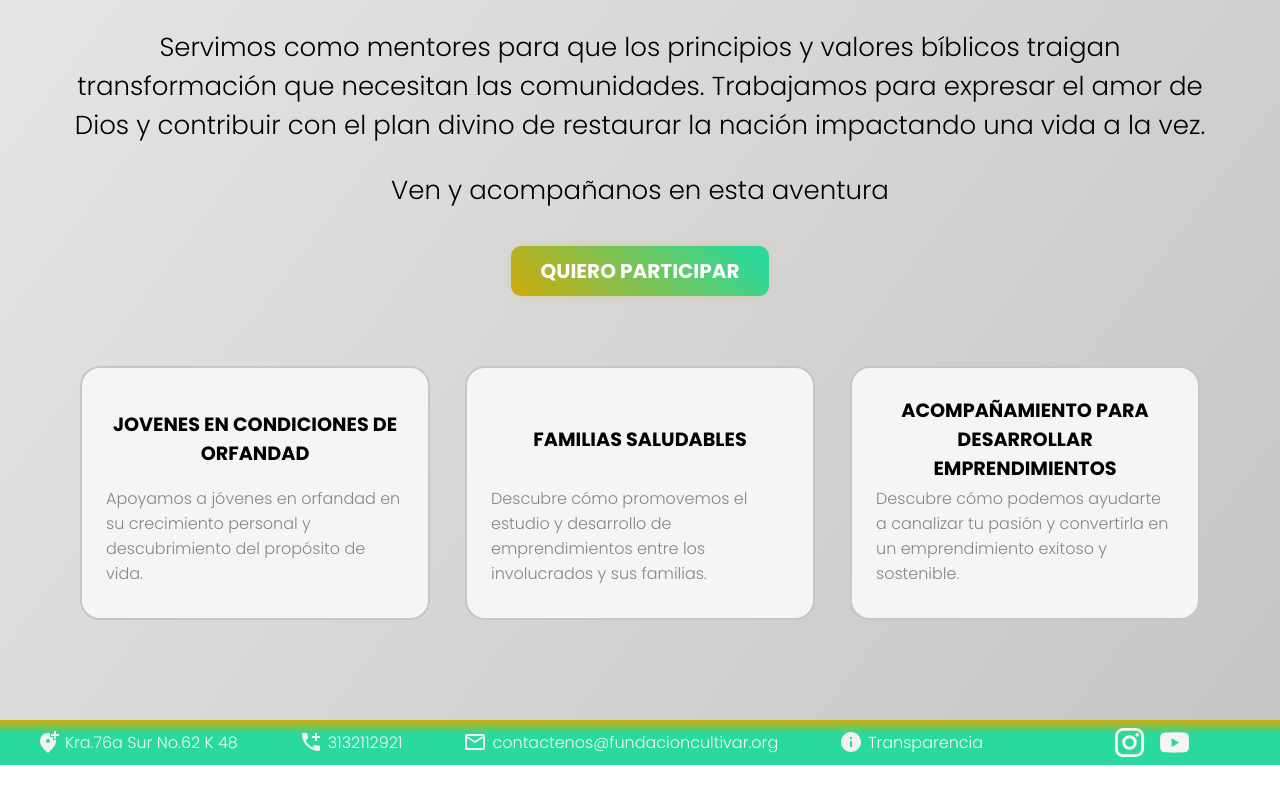
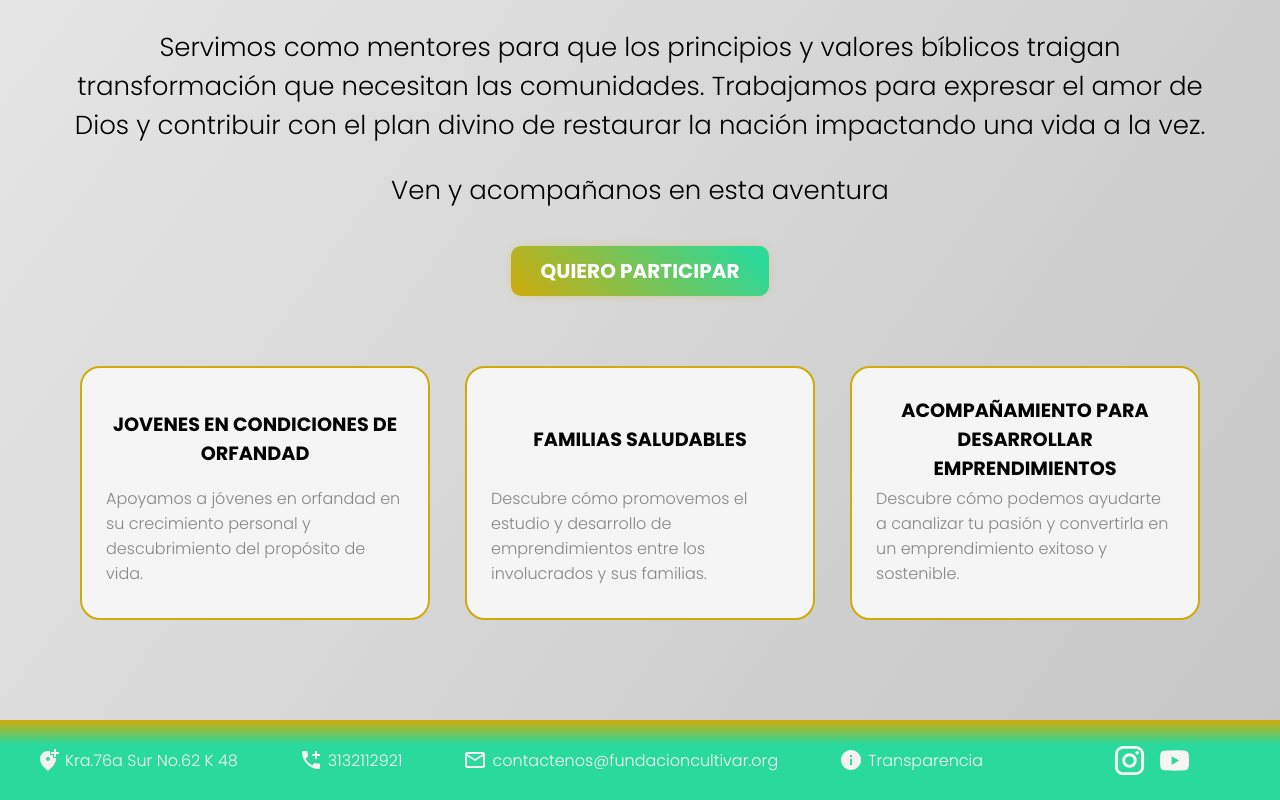
Before and after one commit to nelda-perez/fundacioncultipva-t, a React (Vite) app: page / in a window 1280 px wide. Shown: the part 946-1746 px from the top of the page. Before the commit the page ends 1711 px from the top, so only its background shows below. Built offline with nearby package versions, Linux system fonts and the light colour scheme; a web font is replaced by a local one.

Commit message:
style: add style to footer

```diff
--- a/src/components/Card/card.module.scss
+++ b/src/components/Card/card.module.scss
@@ -9,6 +9,7 @@
   transition: 0.5s ease-out;
   overflow: visible;
   cursor: pointer;
+  border-color: var(--three-color);
 }
 
 .cardDetails {
@@ -52,7 +53,6 @@
 }
 
 .card:hover {
-  border-color: var(--three-color);
   box-shadow: 0 4px 18px 0 rgba(0, 0, 0, 0.25);
 }
 
--- a/src/components/Footer/footer.scss
+++ b/src/components/Footer/footer.scss
@@ -5,6 +5,7 @@ footer {
   align-items: center;
   flex-wrap: wrap;
   width: 100%;
+  min-height: 80px;
   height: auto;
 }
 
```
